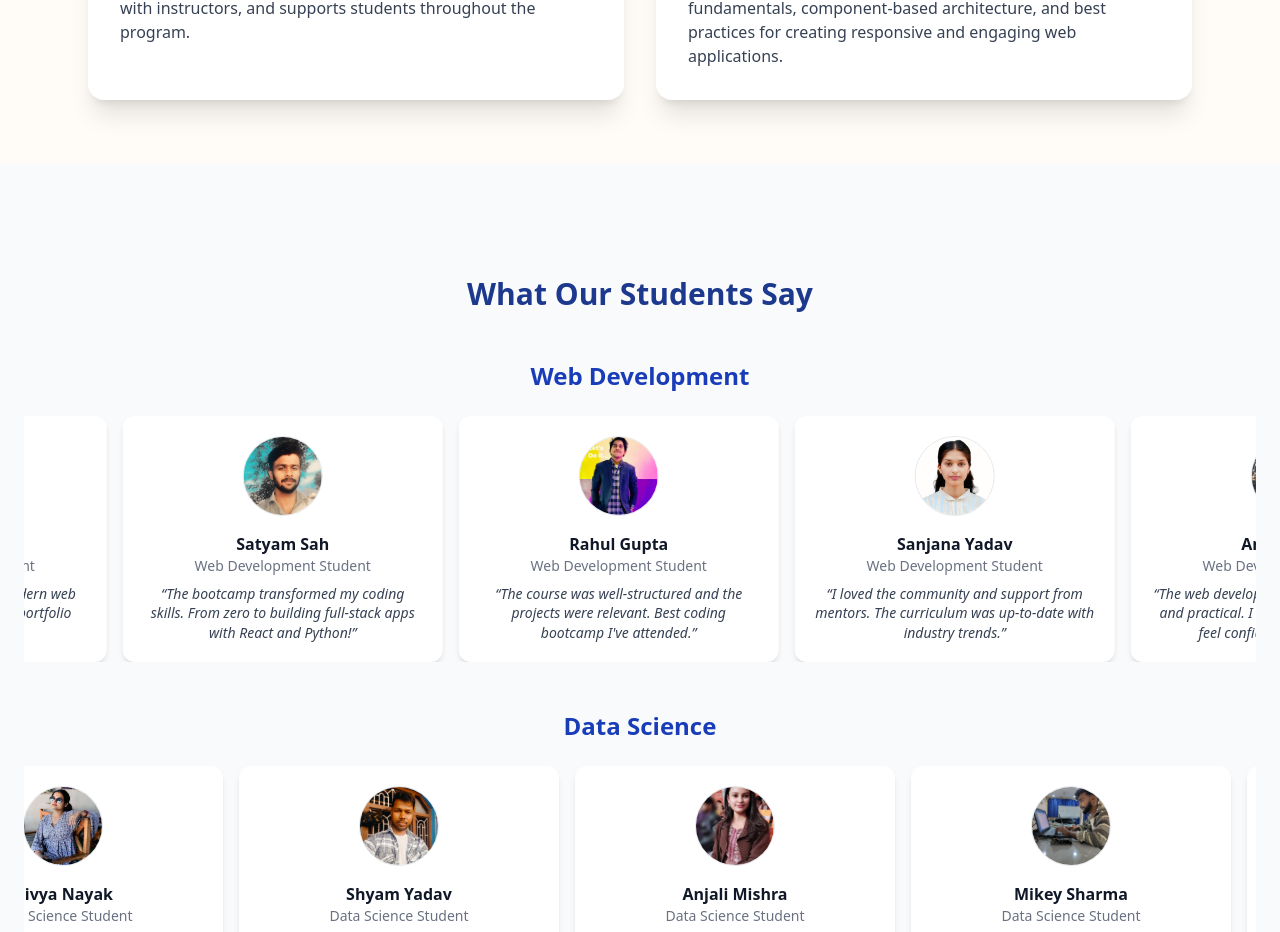
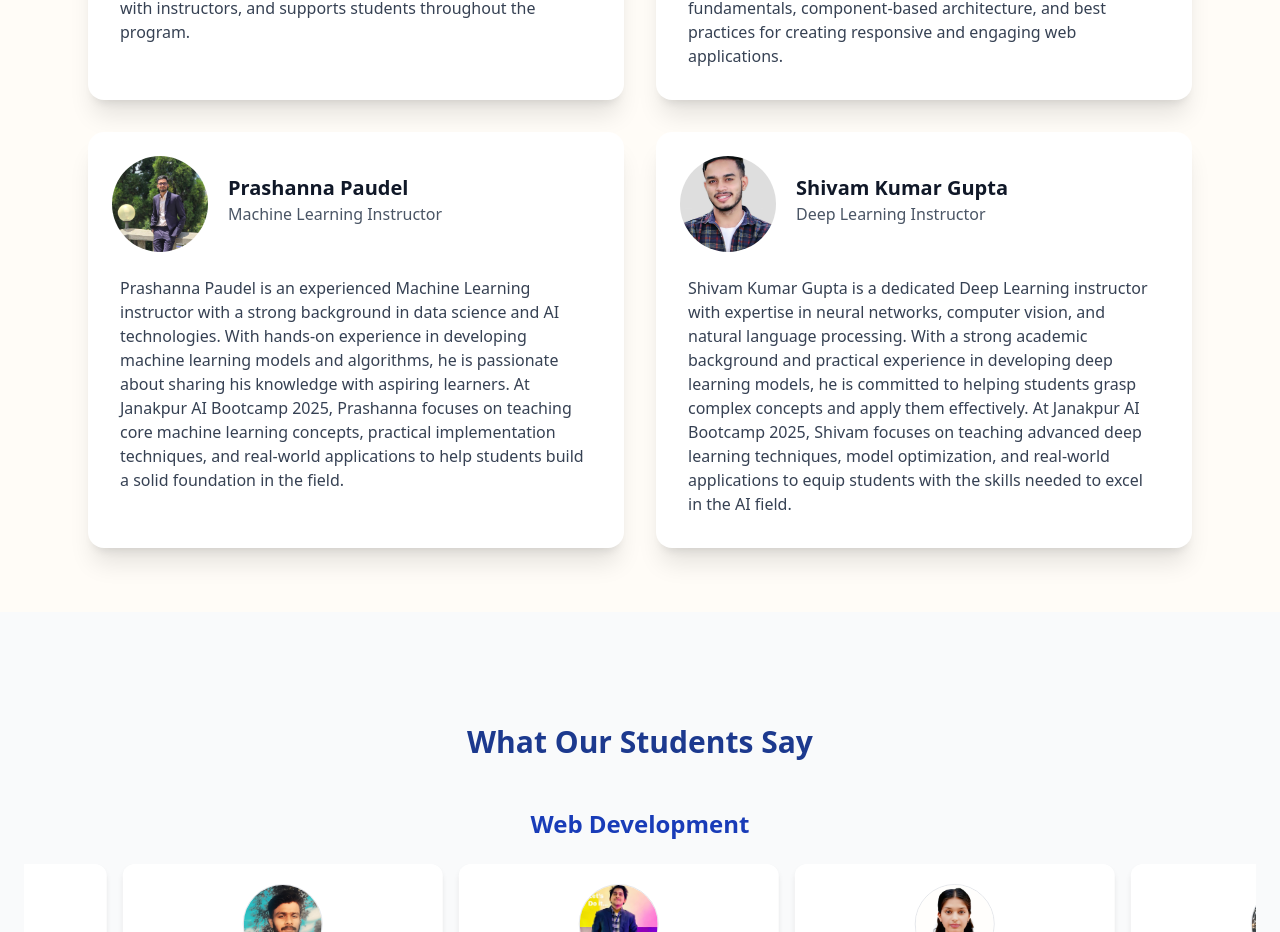
Before and after one commit to pankajshah749/JanakpurTechBootcamp, a React (Vite) app: page / in a window 1280 px wide. Shown: the part 3180-4112 px from the top of the page. Built offline with nearby package versions, Linux system fonts and the light colour scheme.

Commit message:
Instructor

```diff
--- a/src/Components/Instructor.jsx
+++ b/src/Components/Instructor.jsx
@@ -24,6 +24,18 @@ const instructors = [
     role: "React Instructor",
     image: "/images/sweta.jpg",
     bio: "Sweta Shresta is a skilled React instructor with a deep understanding of front-end development and user interface design. With extensive experience in building dynamic web applications using React, she brings practical knowledge and real-world insights to her teaching. At Janakpur AI Bootcamp 2025, Sweta focuses on helping students master React fundamentals, component-based architecture, and best practices for creating responsive and engaging web applications.",
+  },
+  {
+    name: "Prashanna Paudel",
+    role: "Machine Learning Instructor ",
+    image: "/images/prashanna.jpg",
+    bio: "Prashanna Paudel is an experienced Machine Learning instructor with a strong background in data science and AI technologies. With hands-on experience in developing machine learning models and algorithms, he is passionate about sharing his knowledge with aspiring learners. At Janakpur AI Bootcamp 2025, Prashanna focuses on teaching core machine learning concepts, practical implementation techniques, and real-world applications to help students build a solid foundation in the field.",
+  },
+  {
+    name:"Shivam Kumar Gupta",
+    role: "Deep Learning Instructor",
+    image:"/images/shivam.png",
+    bio: "Shivam Kumar Gupta is a dedicated Deep Learning instructor with expertise in neural networks, computer vision, and natural language processing. With a strong academic background and practical experience in developing deep learning models, he is committed to helping students grasp complex concepts and apply them effectively. At Janakpur AI Bootcamp 2025, Shivam focuses on teaching advanced deep learning techniques, model optimization, and real-world applications to equip students with the skills needed to excel in the AI field.",
   },
 ];
 
```
Also changed, not shown: public/images/prashanna.jpg (added), public/images/shivam.png (added).
